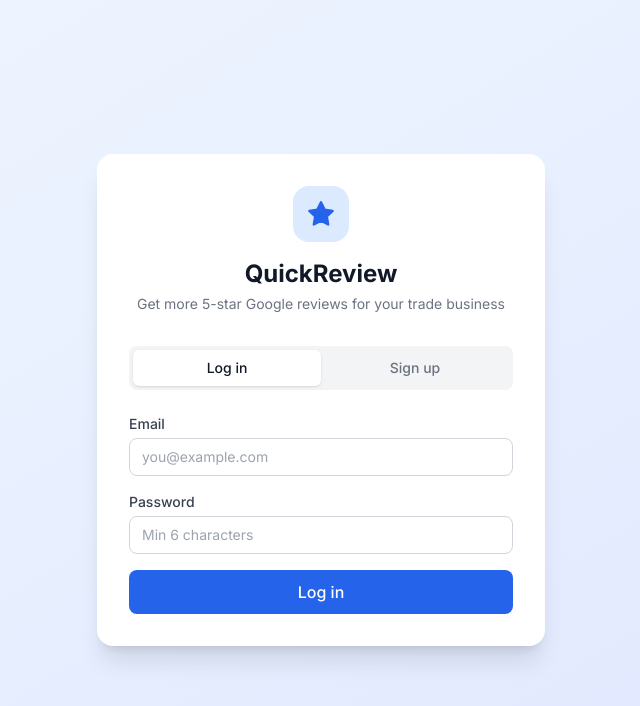
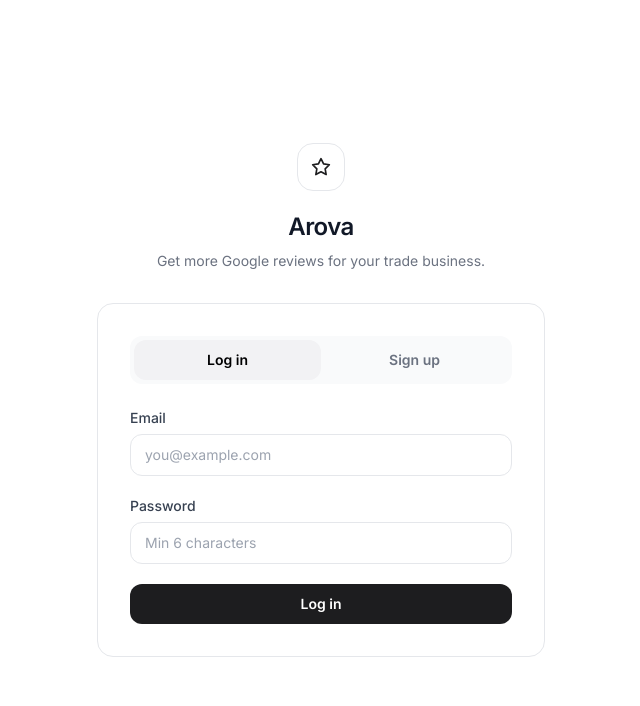
Before and after one commit to JubuildsWealth/quickreview, a React (Vite) app in the folder client/: page /login in a window 1280 px wide. Shown: the top 706 px of the page, without its empty margins (319-959 px from the left). Built offline with nearby package versions, Linux system fonts and the light colour scheme; no server answers; the HTML template or start-up script is replaced by a standard one.

Commit message:
Update Login.jsx

```diff
--- a/client/src/pages/Login.jsx
+++ b/client/src/pages/Login.jsx
@@ -30,26 +30,31 @@ export default function Login() {
   }
 
   return (
-    <div className="min-h-screen bg-gradient-to-br from-blue-50 to-indigo-100 flex items-center justify-center p-4">
-      <div className="bg-white rounded-2xl shadow-xl w-full max-w-md p-8">
+    <div className="min-h-screen bg-white flex items-center justify-center px-4 py-12">
+      <div className="w-full max-w-md">
         <div className="text-center mb-8">
-          <div className="inline-flex items-center justify-center w-14 h-14 bg-blue-100 rounded-2xl mb-4">
-            <Star className="w-7 h-7 text-blue-600 fill-current" />
+          <div className="inline-flex items-center justify-center w-12 h-12 rounded-2xl border border-gray-200 bg-white mb-5">
+            <Star className="w-5 h-5 text-brand-600" />
           </div>
-          <h1 className="text-2xl font-bold text-gray-900">QuickReview</h1>
-          <p className="text-gray-500 mt-1 text-sm">
-            Get more 5-star Google reviews for your trade business
+
+          <h1 className="text-2xl font-semibold tracking-tight text-gray-900">
+            Arova
+          </h1>
+
+          <p className="text-sm text-gray-500 mt-2">
+            Get more Google reviews for your trade business.
           </p>
         </div>
 
-        <div className="flex bg-gray-100 rounded-lg p-1 mb-6">
+        <div className="bg-white rounded-2xl border border-gray-200 p-6 sm:p-8">
+          <div className="flex bg-gray-50 rounded-xl p-1 mb-6">
             {['login', 'signup'].map((m) => (
               <button
                 key={m}
                 onClick={() => setMode(m)}
-              className={`flex-1 py-2 text-sm font-medium rounded-md transition-all ${
+                className={`flex-1 py-2.5 text-sm font-semibold rounded-xl transition-colors ${
                   mode === m
-                  ? 'bg-white shadow text-gray-900'
+                    ? 'bg-brand-50 text-brand-700'
                     : 'text-gray-500 hover:text-gray-700'
                 }`}
               >
@@ -58,45 +63,52 @@ export default function Login() {
             ))}
           </div>
 
-        <form onSubmit={handleSubmit} className="space-y-4">
+          <form onSubmit={handleSubmit} className="space-y-5">
             <div>
-            <label className="block text-sm font-medium text-gray-700 mb-1">Email</label>
+              <label className="block text-sm font-medium text-gray-700 mb-1.5">
+                Email
+              </label>
               <input
                 type="email"
                 required
                 value={email}
                 onChange={(e) => setEmail(e.target.value)}
-              className="w-full border border-gray-300 rounded-lg px-3 py-2 text-sm focus:outline-none focus:ring-2 focus:ring-blue-500"
+                className="w-full border border-gray-200 rounded-xl px-3.5 py-2.5 text-sm text-gray-900 placeholder:text-gray-400 focus:outline-none focus:ring-2 focus:ring-brand-500 focus:border-transparent transition"
                 placeholder="you@example.com"
               />
             </div>
+
             <div>
-            <label className="block text-sm font-medium text-gray-700 mb-1">Password</label>
+              <label className="block text-sm font-medium text-gray-700 mb-1.5">
+                Password
+              </label>
               <input
                 type="password"
                 required
                 minLength={6}
                 value={password}
                 onChange={(e) => setPassword(e.target.value)}
-              className="w-full border border-gray-300 rounded-lg px-3 py-2 text-sm focus:outline-none focus:ring-2 focus:ring-blue-500"
+                className="w-full border border-gray-200 rounded-xl px-3.5 py-2.5 text-sm text-gray-900 placeholder:text-gray-400 focus:outline-none focus:ring-2 focus:ring-brand-500 focus:border-transparent transition"
                 placeholder="Min 6 characters"
               />
             </div>
+
             <button
               type="submit"
               disabled={loading}
-            className="w-full bg-blue-600 text-white py-2.5 rounded-lg font-medium hover:bg-blue-700 disabled:opacity-50 disabled:cursor-not-allowed transition-colors"
+              className="w-full bg-brand-600 text-white py-2.5 rounded-xl text-sm font-semibold hover:bg-brand-700 disabled:opacity-50 disabled:cursor-not-allowed transition-colors"
             >
               {loading ? 'Please wait…' : mode === 'login' ? 'Log in' : 'Create account'}
             </button>
           </form>
 
           {mode === 'signup' && (
-          <p className="text-xs text-gray-400 text-center mt-4">
+            <p className="text-xs text-gray-400 text-center mt-5">
               By signing up you agree to our Terms of Service.
             </p>
           )}
         </div>
       </div>
+    </div>
   )
 }
```
Lines whose indentation alone changed are shown as unchanged.
